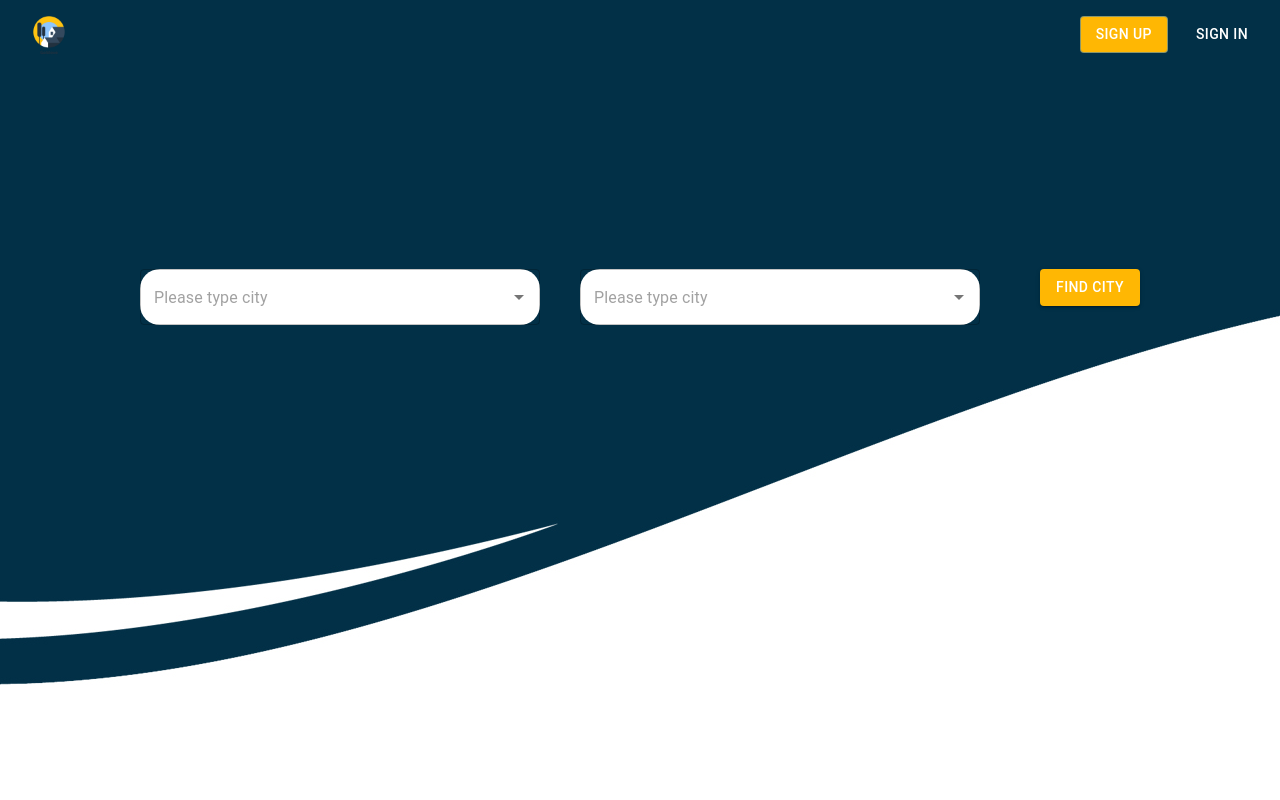
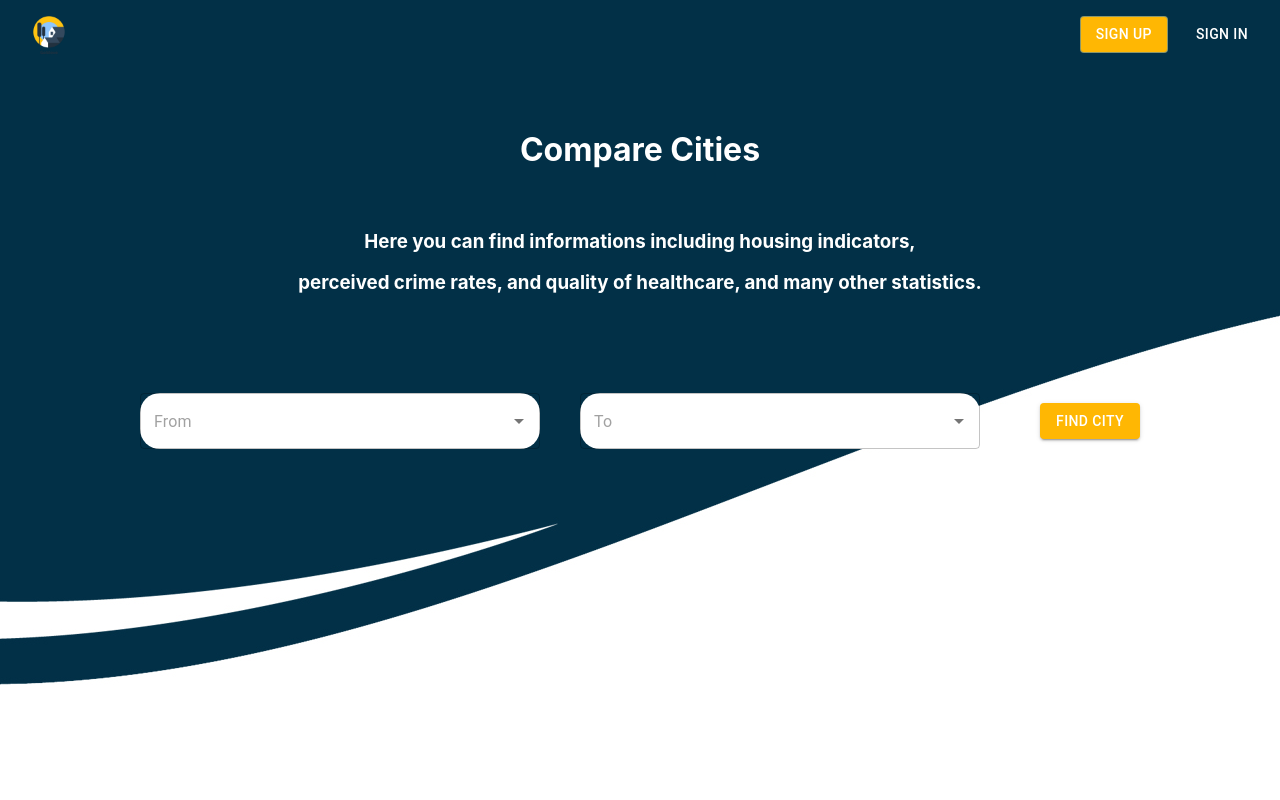
Before and after one commit to magelon6/goMove_app, a React (Create React App) app in the folder client/: page / in a window 1280 px wide. Shown: the top 800 px of the page. Built offline with nearby package versions, Linux system fonts and the light colour scheme; no server answers.

Commit message:
merge commit

```diff
--- a/client/src/components/Home/Home.jsx
+++ b/client/src/components/Home/Home.jsx
@@ -46,7 +46,16 @@ function Home() {
                     textAlign: 'center',
                     width: '100%'
                 }}>
-                    <div style={{display: 'flex', justifyContent: 'center', marginTop: '25vh'}}>
+                    <div style={{
+                        marginTop: '5vh',
+                        color: 'white'
+                    }}>
+                        <h1>Compare Cities</h1>
+                        <br/>
+                        <h3>Here you can find informations including housing indicators,</h3>
+                        <h3>perceived crime rates, and quality of healthcare, and many other statistics.</h3>
+                    </div>
+                    <div style={{display: 'flex', justifyContent: 'center', marginTop: '10vh'}}>
                         <InputCenter/>
                     </div>
                 </div>
--- a/client/src/components/InputCenter/InputCenter.jsx
+++ b/client/src/components/InputCenter/InputCenter.jsx
@@ -84,7 +84,7 @@ function InputCenter() {
                     <TextField
                         sx={{background: 'white', borderRadius: 5}}
                         {...params}
-                        placeholder="Please type city"
+                        placeholder="From"
                         variant="outlined"
 
                     />}
@@ -102,7 +102,7 @@ function InputCenter() {
                     <TextField
                         sx={{background: 'white', borderRadius: 5}}
                         {...params}
-                        placeholder="Please type city"
+                        placeholder="To"
                         variant="outlined"
 
                     />}
@@ -115,7 +115,7 @@ function InputCenter() {
             smooth={true}
             delay={750}
             >
-              <Button onClick={searchCity} variant="contained" sx={{background: '#FFB703', marginLeft: '20px'}}>
+              <Button onClick={searchCity} variant="contained" sx={{background: '#FFB703', marginLeft: '20px', marginTop: 1.2}}>
                   Find city
               </Button>
             </Link>
```
